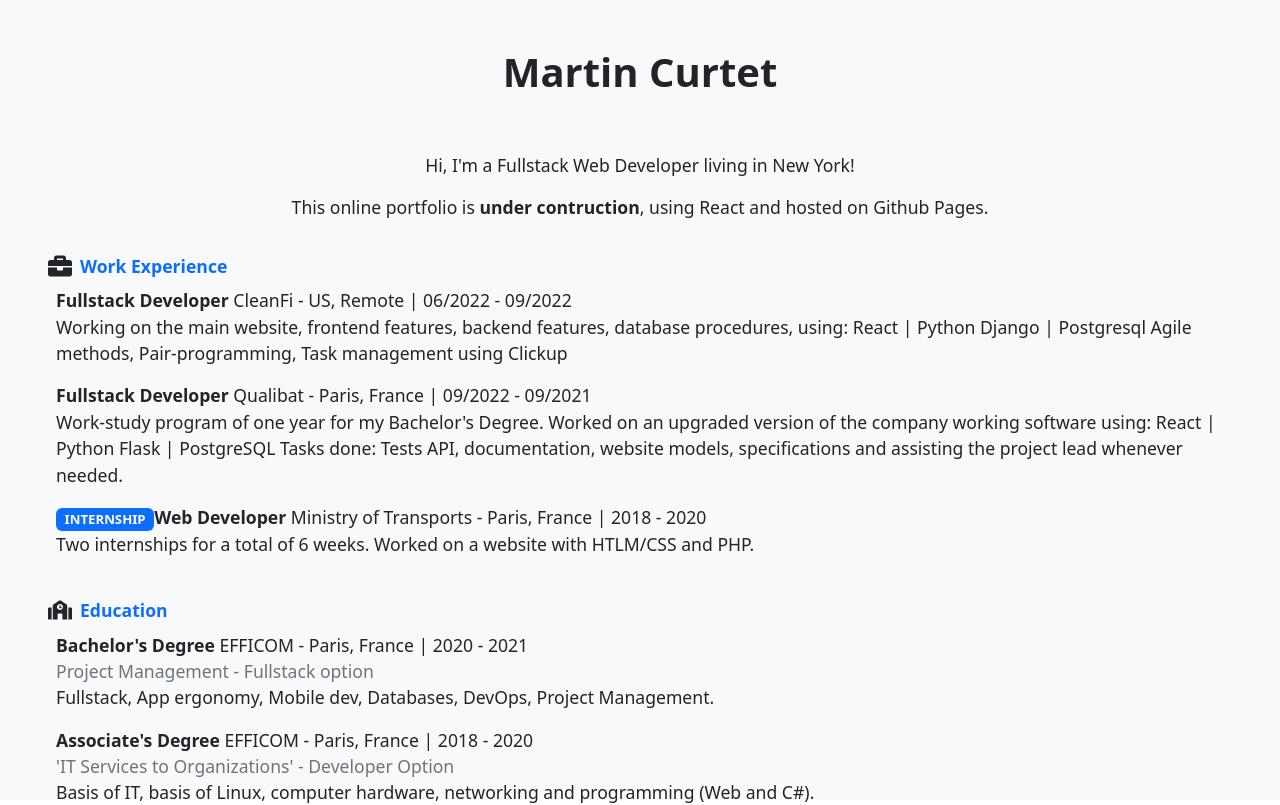
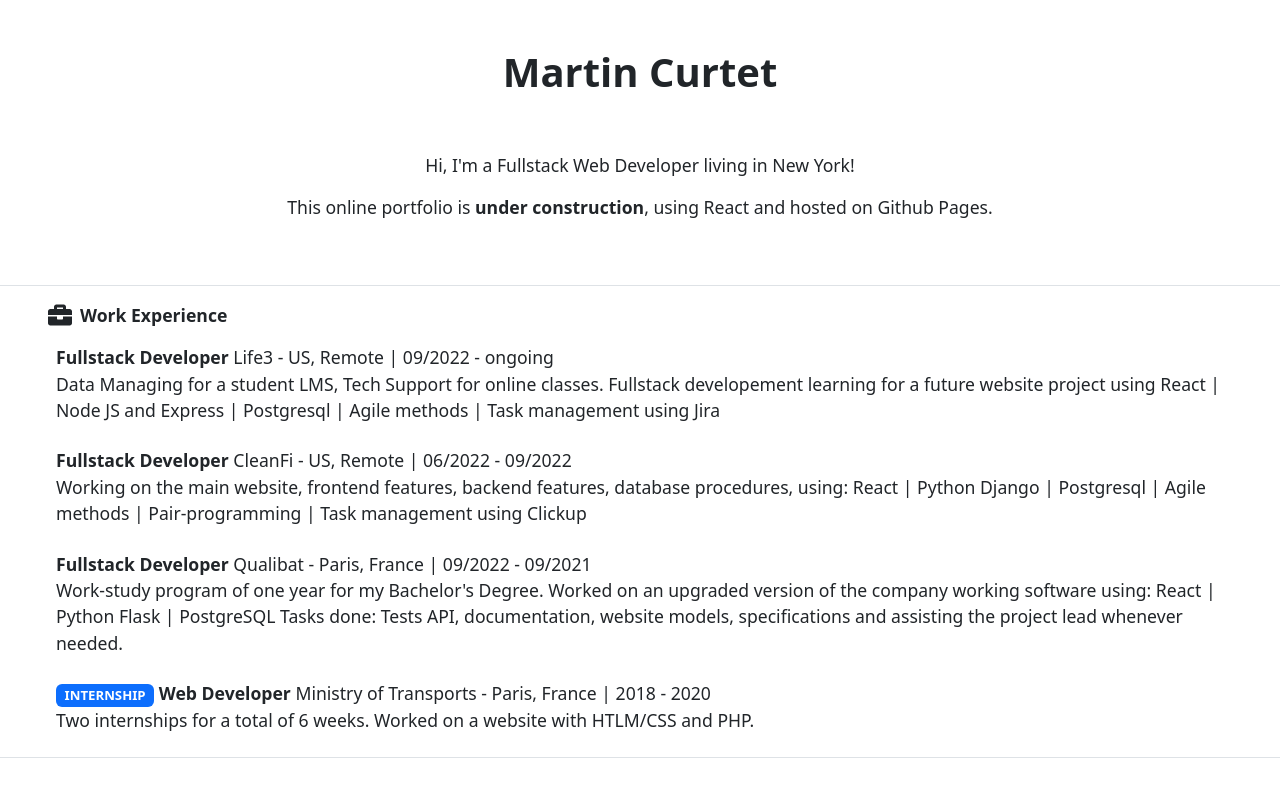
Before and after one commit to martincurtet/martincurtet.github.io, a React (Create React App) app: page / in a window 1280 px wide. Shown: the top 805 px of the page. Built offline with nearby package versions, Linux system fonts and the light colour scheme.

Commit message:
content, css
- added current work entry
- added sass
- added small css changes
- fixed typo

```diff
--- a/package.json
+++ b/package.json
@@ -13,6 +13,7 @@
     "react-dom": "^18.2.0",
     "react-icons": "^4.4.0",
     "react-scripts": "5.0.1",
+    "sass": "^1.55.0",
     "web-vitals": "^2.1.4"
   },
   "scripts": {
--- a/src/App.css
+++ b/src/App.css
@@ -3,3 +3,7 @@
   justify-content: center;
   font-size: 1.1rem;
 }
+
+.badge {
+  cursor: pointer;
+}
--- a/src/App.js
+++ b/src/App.js
@@ -1,5 +1,6 @@
 import React from 'react'
 import './App.css'
+import './custom.scss'
 import Section from './components/Section'
 import Item from './components/Item'
 import { FaBriefcase, FaGithub, FaSchool } from "react-icons/fa"
@@ -7,14 +8,15 @@ import { FaBriefcase, FaGithub, FaSchool } from "react-icons/fa"
 
 export default function App() {
   return (
-    <div className='App w-100 vh-100 d-flex flex-column align-items-center bg-light'>
+    <div className='App w-100 d-flex flex-column align-items-center bg-background-light'>
       <h1 className='fw-bold p-5'>Martin Curtet</h1>
 
       <p>Hi, I'm a Fullstack Web Developer living in New York!</p>
 
-      <p>This online portfolio is <span className='fw-bold'>under contruction</span>, using React and hosted on Github Pages.</p>
+      <p>This online portfolio is <span className='fw-bold'>under construction</span>, using React and hosted on Github Pages.</p>
 
       <Section title={'Work Experience'} icon={<FaBriefcase size={24} />}>
+        <Item id={104} />
         <Item id={103} />
         <Item id={102} />
         <Item id={101} />
--- a/src/components/Item.js
+++ b/src/components/Item.js
@@ -4,12 +4,12 @@ import { resumeData } from '../data'
 export default function Item(props) {
   let itemData = resumeData.find(d => d.id === props.id)
   return (
-    <div className='p-2'>
+    <div className='p-2 rounded'>
       {itemData&&
         // item title
         <div>
           {itemData.badge&& <span className='badge bg-primary text-uppercase'>{itemData.badge}</span>}
-          <span className='fw-bold'>{itemData.title} </span>
+          <span className='fw-bold'>{" " + itemData.title} </span>
           <span>{itemData.company} - </span>
           <span>{itemData.location} | </span>
           <span>{itemData.start_date} - </span>
@@ -18,7 +18,7 @@ export default function Item(props) {
       }
       {itemData.subtitle&&
         // item subtitle
-        <div className='text-secondary'>{itemData.subtitle}</div>
+        <div className=''>{itemData.subtitle}</div>
       }
       {itemData&&
         // item block
--- a/src/components/Section.js
+++ b/src/components/Section.js
@@ -2,11 +2,10 @@ import React from 'react'
 
 export default function Section(props) {
   return (
-    <div className='px-5 py-3 w-100'>
+    <div className='px-5 py-3 w-100 my-5 border-top border-bottom d-flex flex-column gap-2'>
 
-      <div className='d-flex align-items-center gap-2'>
-        {props.icon}
-        <span className='fw-bold text-primary'>{props.title}</span>
+      <div className='d-flex align-items-center gap-2 fw-bold'>
+        {props.icon}{props.title}
       </div>
       {props.children}
     </div>
--- /dev/null
+++ b/src/custom.scss
@@ -0,0 +1,19 @@
+// $theme-colors: (
+//   "primary": #25274D,
+//   "secondary": #464866,
+//   "background-light": #c7c8d8,
+//   "background-dark": #AAABB8,
+//   "focus-light": #2E9CCA,
+//   "focus-dark": #29648A,
+// );
+
+// $theme-colors: (
+//   "primary": #3B8BEB,
+//   "secondary": #E7E3D4,
+//   "background-light": #C4DBF6,
+//   "background-dark": #8590AA,
+//   "focus-light": #e24d6b,
+//   "focus-dark": #B23850,
+// );
+
+@import '~bootstrap/scss/bootstrap.scss'
--- a/src/data.js
+++ b/src/data.js
@@ -12,6 +12,18 @@ export const resumeData = [
     "icons": ""
   },
   {
+    "id": 104,
+    "type": "work",
+    "title": "Fullstack Developer",
+    "subtitle": "",
+    "company": "Life3",
+    "location": "US, Remote",
+    "start_date": "09/2022",
+    "end_date": "ongoing",
+    "description": "Data Managing for a student LMS, Tech Support for online classes. Fullstack developement learning for a future website project using React | Node JS and Express | Postgresql | Agile methods | Task management using Jira",
+    "icons": ""
+  },
+  {
     "id": 103,
     "type": "work",
     "title": "Fullstack Developer",
@@ -20,7 +32,7 @@ export const resumeData = [
     "location": "US, Remote",
     "start_date": "06/2022",
     "end_date": "09/2022",
-    "description": "Working on the main website, frontend features, backend features, database procedures, using: \nReact | Python Django | Postgresql\nAgile methods, Pair-programming, Task management using Clickup",
+    "description": "Working on the main website, frontend features, backend features, database procedures, using: \nReact | Python Django | Postgresql | Agile methods | Pair-programming | Task management using Clickup",
     "icons": ""
   },
   {
```
Also changed, not shown: src/index.js (+2 -7 lines), 2 other files (tests, documents, lock files or other folders).
